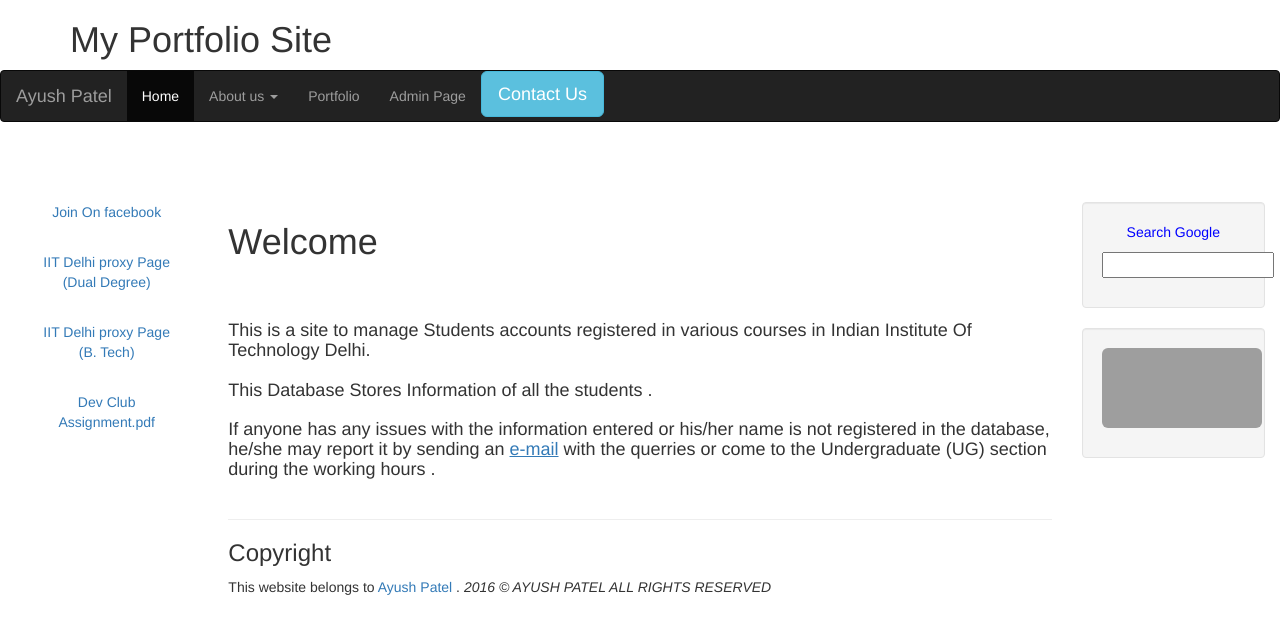
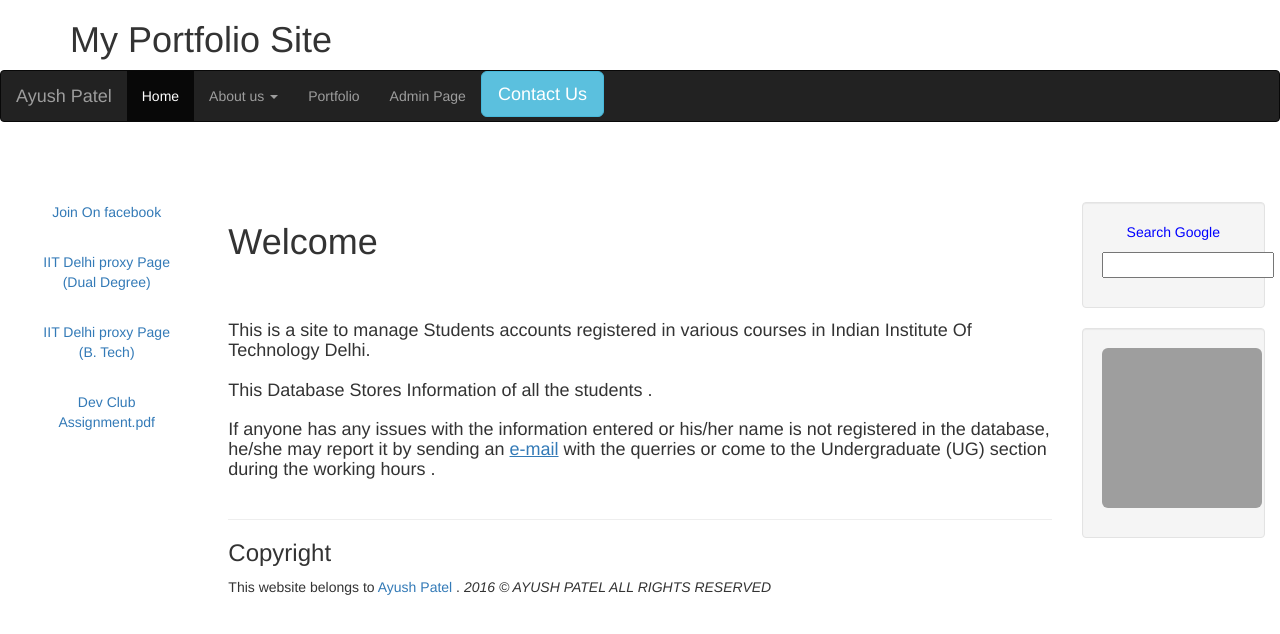
Before and after one commit to Ayush21298/portfolio, a Django app: page / in a window 1280 px wide. Shown: the top 634 px of the page. Run offline with Django 3.2, Linux system fonts and the light colour scheme; some libraries are stand-ins or nearby versions; grey boxes are pictures that could not be loaded.

Commit message:
w3schools image update

```diff
--- a/portfolio/templates/portfolio/home.html
+++ b/portfolio/templates/portfolio/home.html
@@ -104,7 +104,7 @@ he/she may report it by sending an <a href="mail/"><u>e-mail</u></a> with the qu
 </form></p>
       </div>
       <div class="well">
-        <p bgcolor="aqua"><a href="https://www.w3schools.com/"><img src="http://mostlywebsites.net/wp-content/uploads/w3schools-logo.jpg" class="img-rounded" alt="Cinque Terre" width="160" height="80"></a></p>
+        <p bgcolor="aqua"><a href="https://www.w3schools.com/"><img src=https://yt3.ggpht.com/-y2GQW2dcHkQ/AAAAAAAAAAI/AAAAAAAAAAA/3c2oH4kaP68/s900-c-k-no-mo-rj-c0xffffff/photo.jpg class="img-rounded" alt="w3schools" width="160" height="160"></a></p>
       </div>
     </div>
   </div>
```
